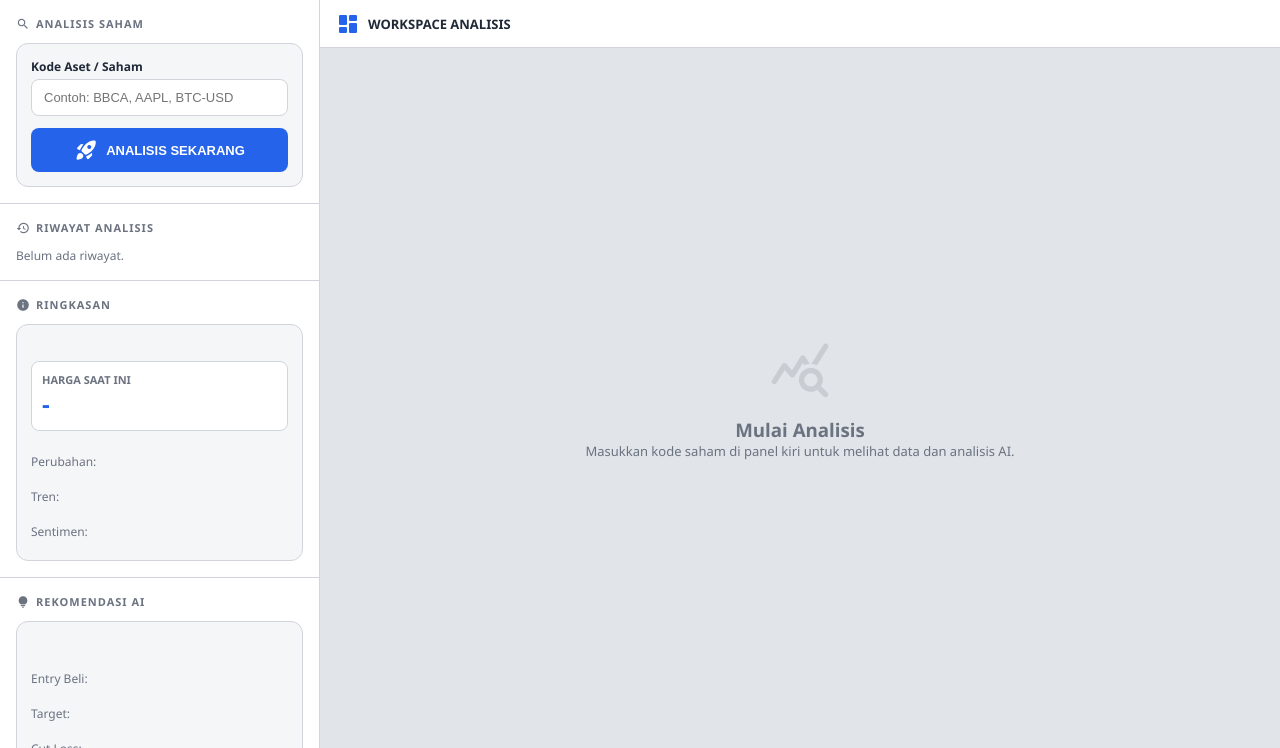
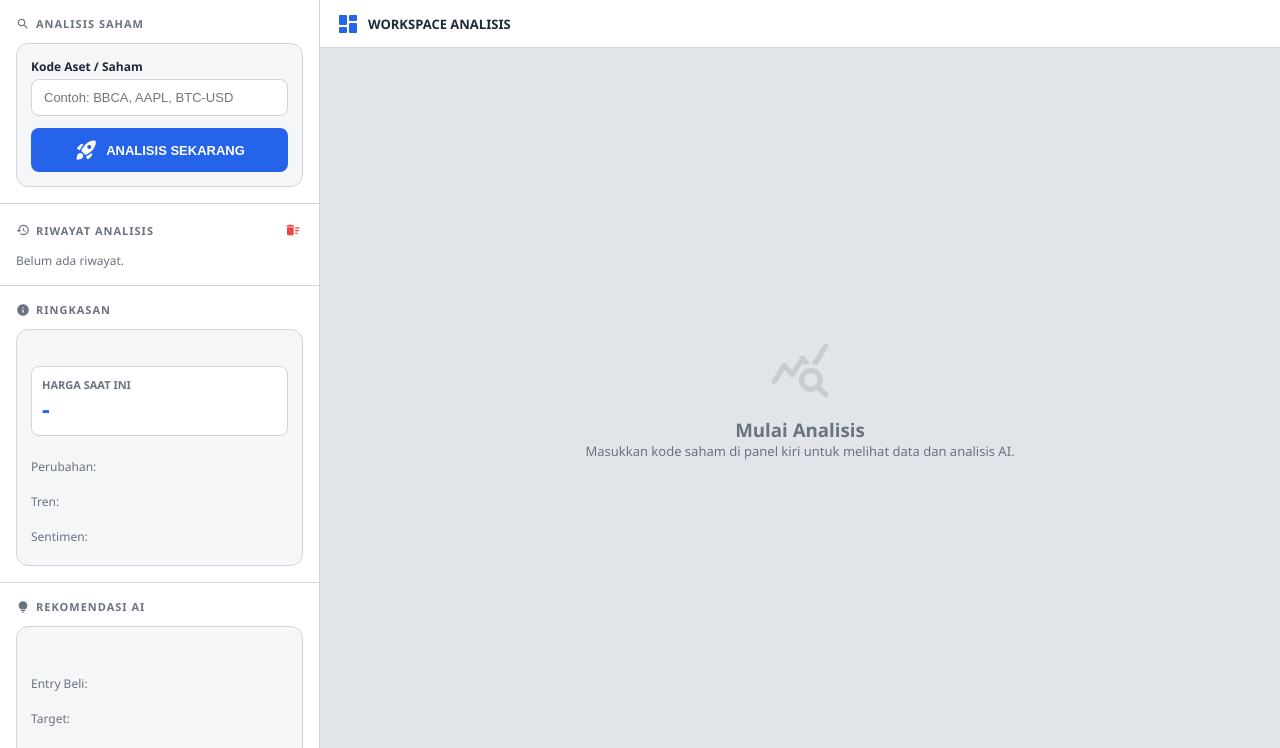
Before and after one commit to aminmaskur88/AlatBantuTrading, a Flask app: page / in a window 1280 px wide. Shown: the part 52-800 px from the top of the page. Run offline with Flask 3, Linux system fonts and the light colour scheme; some libraries are stand-ins or nearby versions.

Commit message:
UI: Add button to clear all analysis history

```diff
--- a/templates/index.html
+++ b/templates/index.html
@@ -208,7 +208,14 @@
         </div>
 
         <div class="sidebar-section">
-            <h3 class="section-title"><span class="material-icons-round">history</span> Riwayat Analisis</h3>
+            <h3 class="section-title">
+                <div style="display: flex; align-items: center; gap: 6px;">
+                    <span class="material-icons-round">history</span> Riwayat Analisis
+                </div>
+                <button id="btnClearHistory" class="btn-icon" style="margin-left: auto; padding: 2px; color: var(--sell);" title="Hapus Semua Riwayat">
+                    <span class="material-icons-round" style="font-size: 16px;">delete_sweep</span>
+                </button>
+            </h3>
             <ul id="recentAnalysesList" style="list-style: none; display: flex; flex-direction: column; gap: 8px;">
                 <li style="font-size: 12px; color: var(--text-muted);">Belum ada riwayat.</li>
             </ul>
@@ -513,6 +520,14 @@
             }
         });
 
+        document.getElementById('btnClearHistory').addEventListener('click', () => {
+            if (confirm('Hapus semua riwayat analisis?')) {
+                const keys = Object.keys(sessionStorage).filter(k => k.startsWith('analysis_'));
+                keys.forEach(key => sessionStorage.removeItem(key));
+                updateRecentAnalysesList();
+            }
+        });
+
         document.getElementById('analyzeForm').addEventListener('submit', async (e) => {
             e.preventDefault();
             const ticker = document.getElementById('tickerInput').value.trim();
```
